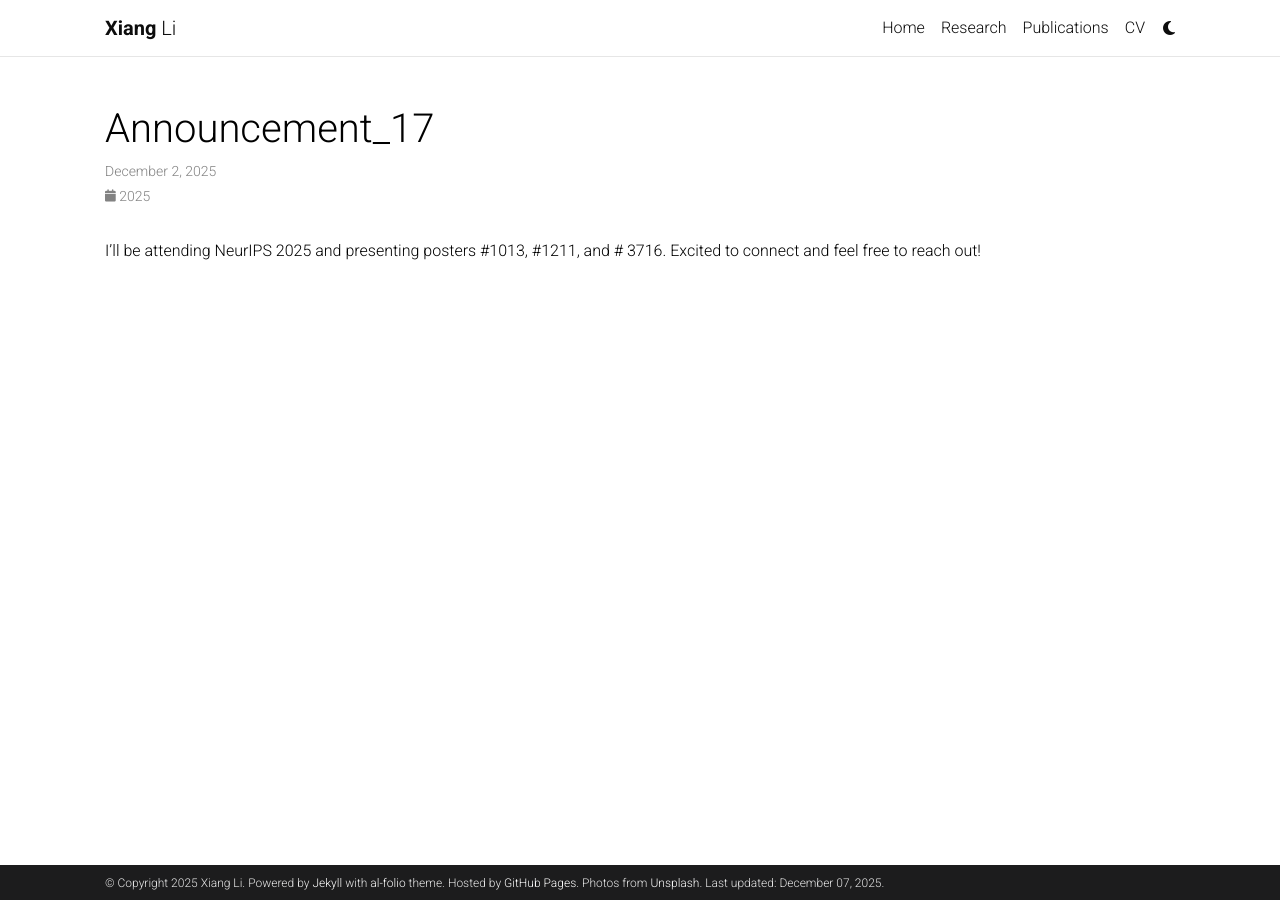
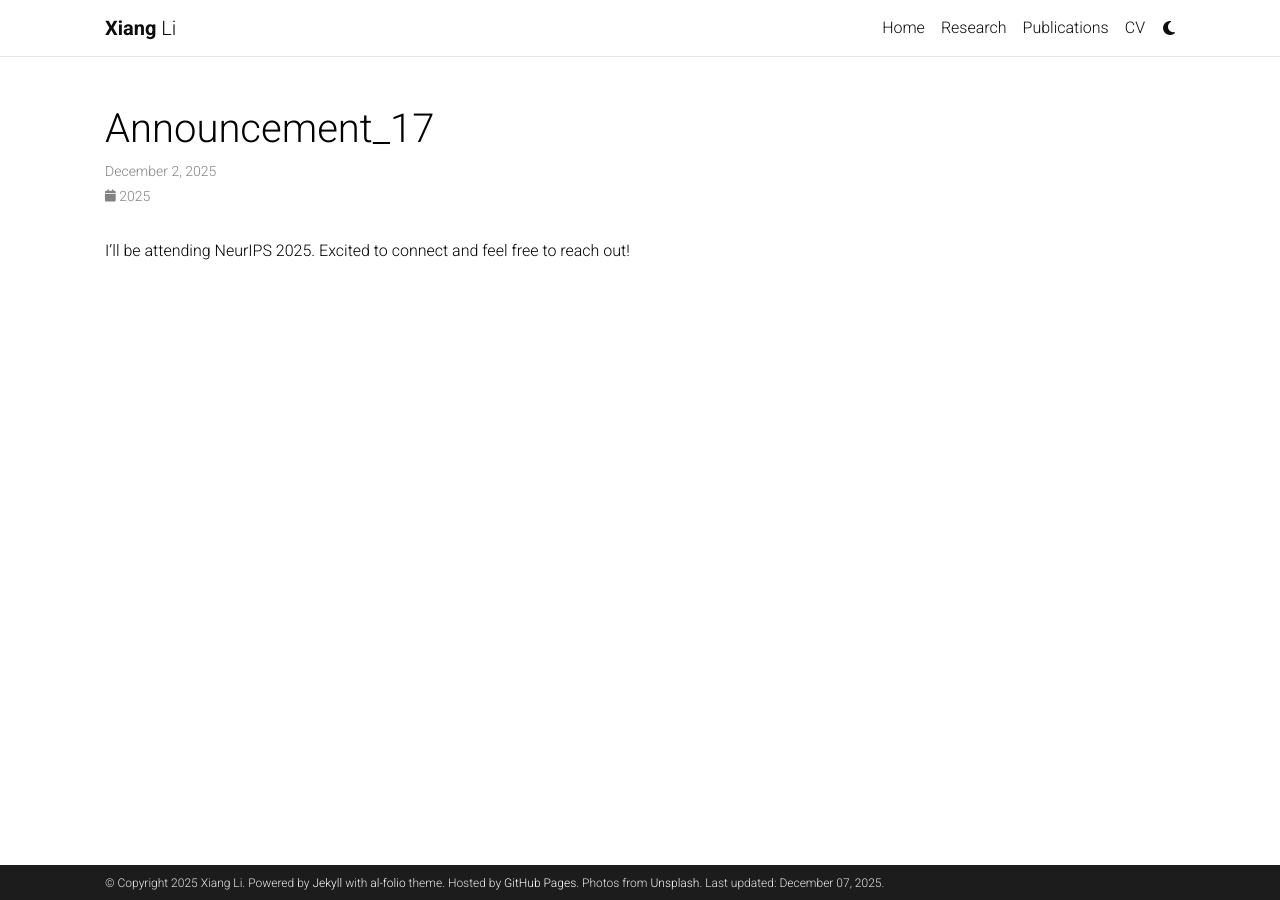
Before and after one commit to lx10077/lx10077.github.io, a Jekyll site: the page built from _news/announcement_17.md, in a window 1280 px wide. Built offline with Jekyll 4.4.1, drawn with Linux system fonts in a browser that asks for light colours; comment, search, counter and statistics services are not loaded; a style sheet for code colours, icons or effects is not loaded.

Commit message:
Update announcement_17.md

```diff
--- a/_news/announcement_17.md
+++ b/_news/announcement_17.md
@@ -4,4 +4,4 @@ date: 2025-12-2 15:59:00 -0400
 inline: true
 ---
 
-I’ll be attending NeurIPS 2025 and presenting posters #1013, #1211, and # 3716. Excited to connect and feel free to reach out!
+I’ll be attending NeurIPS 2025. Excited to connect and feel free to reach out!
```
